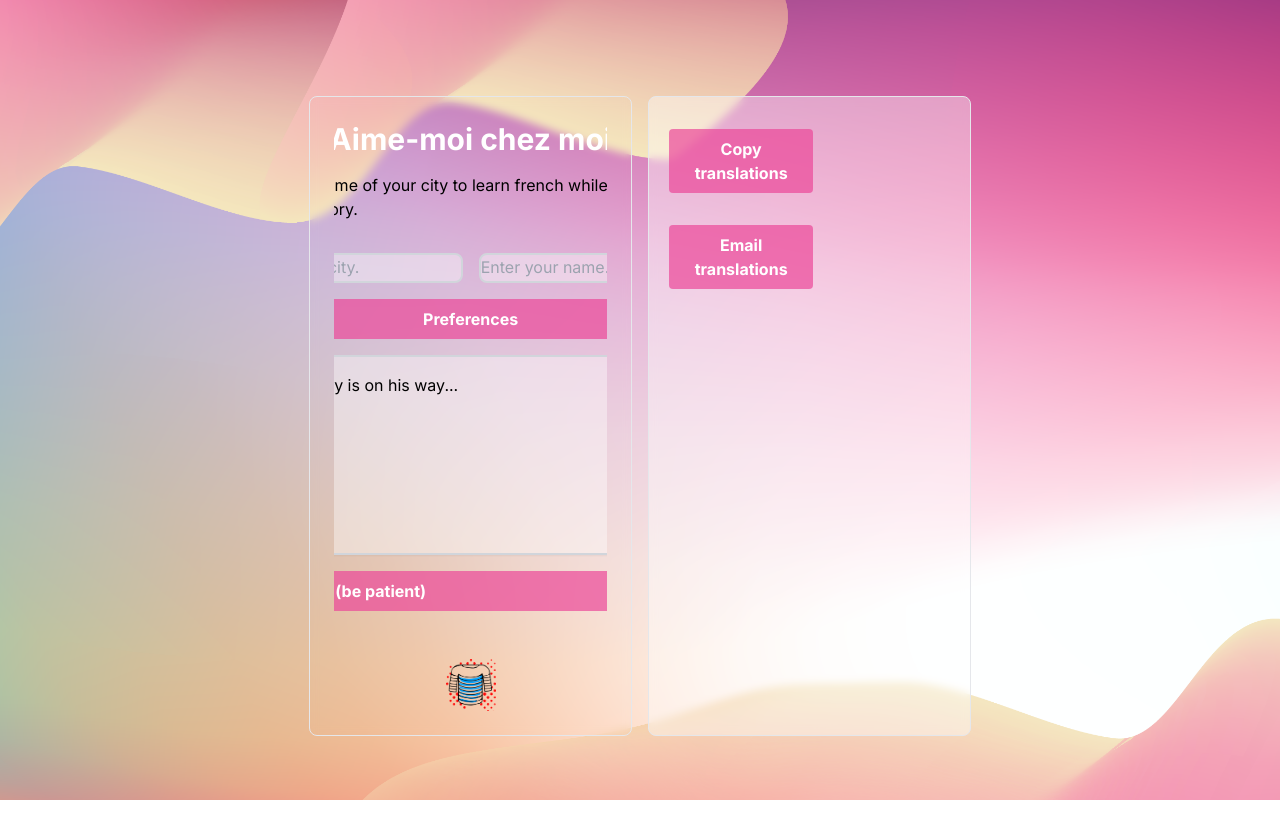
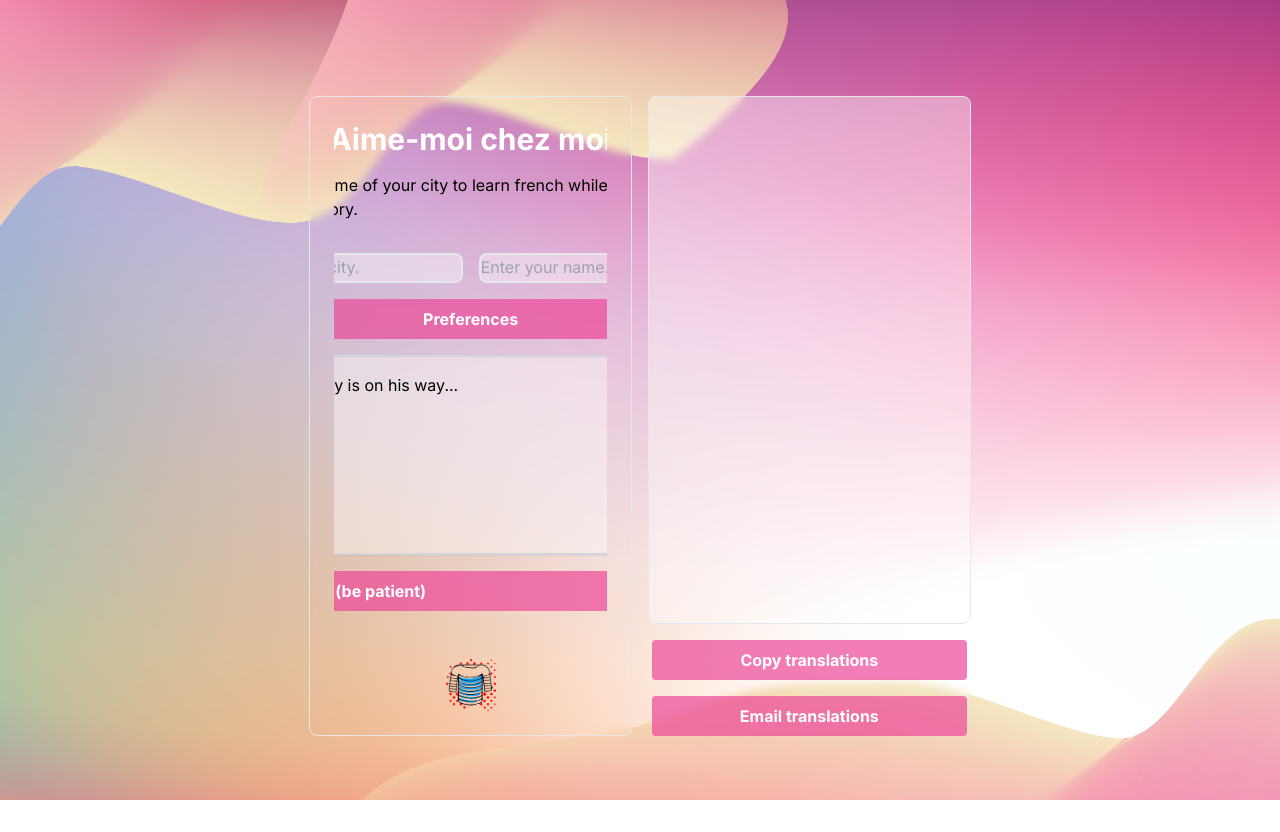
Before and after one commit to lmangall/love-letter, a Next.js app: page / in a window 1280 px wide. Built offline with nearby package versions, Linux system fonts and the light colour scheme.

Commit message:
buttons on the bottom

```diff
--- a/app/page.tsx
+++ b/app/page.tsx
@@ -115,7 +115,7 @@ export default function Home() {
               </div>
               <button
                 onClick={handleOpenModal}
-                className=" m-1 mb-4 w-full bg-pink-500 bg-opacity-70 hover:bg-pink-500 px-4 py-2 text-white font-bold rounded hover:bg-pink-700  mt-4"
+                className=" m-1 mb-4 w-full bg-pink-500 bg-opacity-70 hover:bg-pink-500 px-4 py-2 text-white font-bold rounded hover:bg-pink-600  mt-4"
               >
                 Preferences
               </button>
@@ -176,19 +176,19 @@ export default function Home() {
                 <p className="text-red-500">{translationError}</p>
               )}
             </div>
+          </div>
           <button
             onClick={handleCopyNotes}
-              className="m-1 mb-4 w-1/2 bg-pink-500 bg-opacity-70 hover:bg-pink-500 px-4 py-2 text-white font-bold rounded hover:bg-pink-700 mt-4"
+            className="m-1 mb-4 bg-pink-500 bg-opacity-70 hover:bg-pink-500 px-4 py-2 text-white font-bold rounded hover:bg-pink-600 mt-4"
           >
             Copy translations
           </button>
           <button
             onClick={handleEmailTranslations}
-              className="m-1 mb-4 w-1/2 bg-pink-500 bg-opacity-70 hover:bg-pink-500 px-4 py-2 text-white font-bold rounded hover:bg-pink-700 mt-4"
+            className="m-1 mb-4 bg-pink-500 bg-opacity-70 hover:bg-pink-500 px-4 py-2 text-white font-bold rounded hover:bg-pink-600 mt-4"
           >
             Email translations
           </button>
-          </div>{" "}
         </div>
       </div>
     </div>
--- a/components/Button.tsx
+++ b/components/Button.tsx
@@ -8,7 +8,7 @@ interface ButtonProps {
 const Button: React.FC<ButtonProps> = ({ onClick, children }) => (
   <button
     onClick={onClick}
-    className="flex bg-pink-500 bg-opacity-70 hover:bg-pink-500 px-4 py-2 w-full text-white font-bold rounded hover:bg-pink-700 transition duration-150 m-4"
+    className="flex bg-pink-500 bg-opacity-70 hover:bg-pink-500 px-4 py-2 w-full text-white font-bold rounded hover:bg-pink-600 transition duration-150 m-4"
   >
     {children}
   </button>
--- a/components/InputField.tsx
+++ b/components/InputField.tsx
@@ -12,7 +12,7 @@ const InputField: React.FC<InputFieldProps> = ({
   onChange,
 }) => (
   <textarea
-    className="bg-white h-[30px] bg-opacity-40 hover:bg-purple-100 hover:bg-opacity-20 font-normal border-2 border-gray-300 rounded-lg focus:outline-none focus:border-pink-500 resize-none"
+    className="bg-white h-[30px] bg-opacity-40 hover:bg-purple-100 hover:bg-opacity-20 font-normal border-2 border-white-600 rounded-lg focus:outline-none focus:border-pink-500 resize-none"
     placeholder={placeholder}
     value={value}
     onChange={onChange}
```
Also changed, not shown: 1 other file (tests, documents, lock files or other folders). Lines whose indentation alone changed are shown as unchanged.
